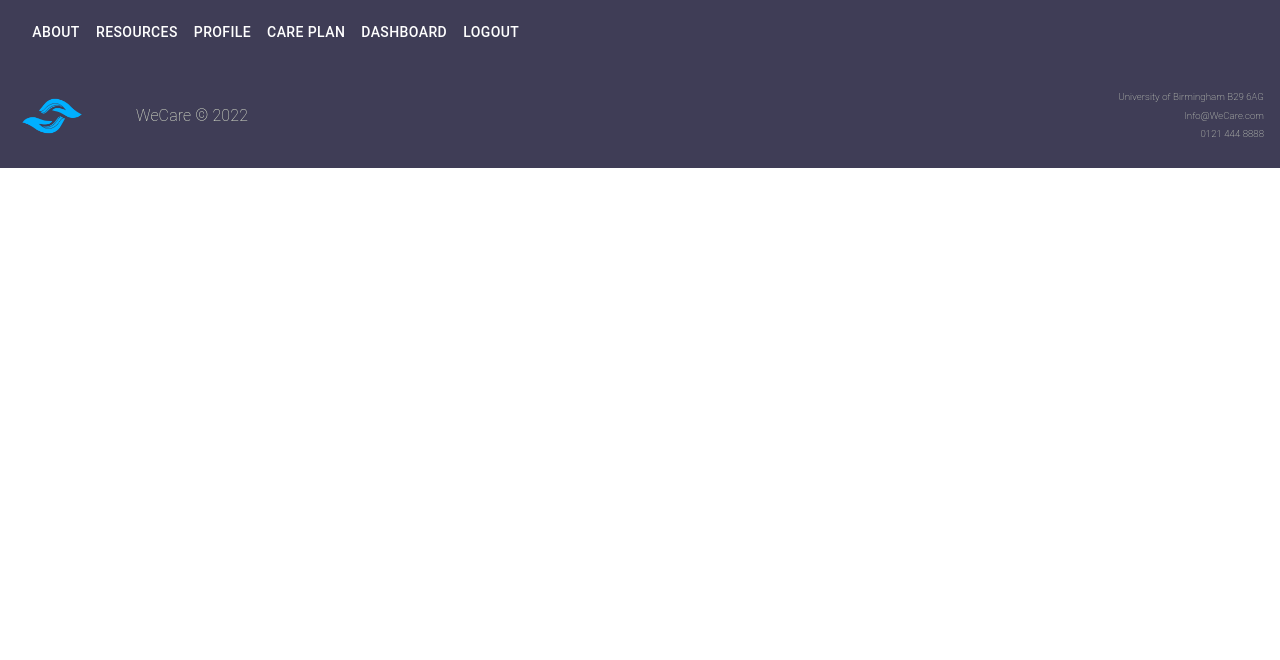
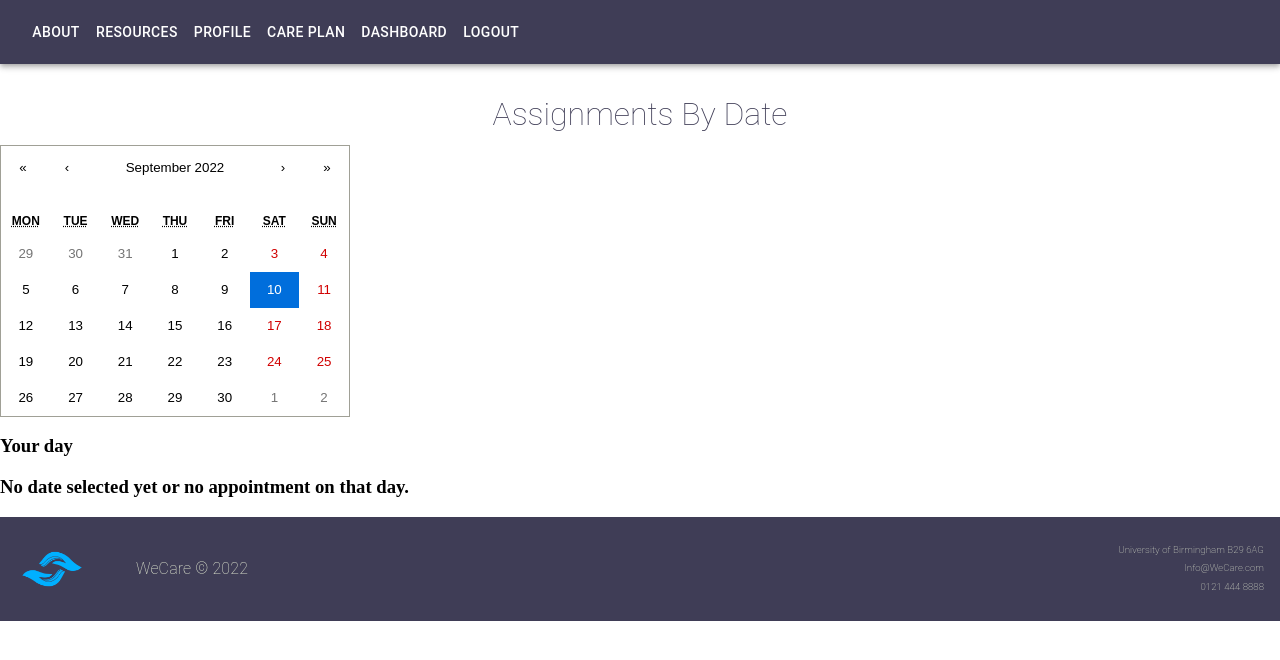
Before and after one commit to C-Sim/we-care-react, a React (Create React App) app: page /carer-assignments in a window 1280 px wide. Shown: the top 660 px of the page. Built offline with nearby package versions, Linux system fonts and the light colour scheme.

Commit message:
add carer assignements page

```diff
--- a/src/AppRoutes.js
+++ b/src/AppRoutes.js
@@ -8,6 +8,8 @@ import { PatientDashboardPage } from "./containers/PatientDashboardPage";
 import { SupervisorDashboardPage } from "./containers/SupervisorDashboardPage";
 import { AboutPage } from "./containers/AboutPage";
 import { AssignmentsPage } from "./containers/AssignmentsPage";
+import { CarerAssignmentsPage } from "./containers/CarerAssignmentsPage";
+
 import { CareOverviewPage } from "./containers/CareOverviewPage";
 import { CarePlanPage } from "./containers/CarePlanPage";
 import { CarerNotificationsPage } from "./containers/CarerNotificationsPage";
@@ -55,6 +57,8 @@ export const AppRoutes = () => {
         <Route path="/care-overview" element={<CareOverviewPage />} />
         <Route path="/care-plan" element={<CarePlanPage />} />
         <Route path="/assignments" element={<AssignmentsPage />} />
+        <Route path="/carer-assignments" element={<CarerAssignmentsPage />} />
+
         <Route path="/patients" element={<PatientsPage />} />
       </>
 
--- a/src/components/organisms/NotificationsTable.js
+++ b/src/components/organisms/NotificationsTable.js
@@ -259,7 +259,7 @@ const headCells = [
 ];
 
 function EnhancedTableHead(props) {
-  const { order, orderBy, rowCount, onRequestSort } = props;
+  const { order, orderBy, onRequestSort } = props;
 
   const createSortHandler = (property) => (event) => {
     onRequestSort(event, property);
@@ -321,8 +321,6 @@ export const NotificationsTable = () => {
       console.error(err);
     }
   };
-
-  //   useQuery hook - here or on page??
 
   const handleClickOpen = () => {
     // handleUpdateRead(notificationId);
@@ -426,7 +424,6 @@ export const NotificationsTable = () => {
       </Dialog>
 
       <Paper sx={{ width: "100%", mb: 2 }}>
-        {/* <EnhancedTableToolbar /> */}
         <TableContainer>
           <Table
             sx={{ minWidth: 750 }}
@@ -437,11 +434,8 @@ export const NotificationsTable = () => {
               order={order}
               orderBy={orderBy}
               onRequestSort={handleRequestSort}
-              rowCount={Notifications.length}
             />
             <TableBody>
-              {/* if you don't need to support IE11, you can replace the `stableSort` call with:
-                 Notifications.slice().sort(getComparator(order, orderBy)) */}
               {stableSort(Notifications, getComparator(order, orderBy))
                 .slice(page * rowsPerPage, page * rowsPerPage + rowsPerPage)
                 .map((row, index) => {
--- /dev/null
+++ b/src/containers/CarerAssignmentsPage.js
@@ -0,0 +1,29 @@
+// For carers to see their assignments by date
+
+import { useContext, useState } from "react";
+import { useMutation, useQuery } from "@apollo/client";
+
+import Box from "@mui/material/Box";
+import { CalendarSmall } from "../components/molecules/CalendarSmall";
+import { PageTitle } from "../components/atoms/PageTitle";
+
+import { AppContext } from "../context/AppProvider";
+import { RECEIVED_NOTIFICATIONS } from "../graphql/queries";
+
+export const CarerAssignmentsPage = () => {
+  const context = useContext(AppContext);
+  //   const userId = context.user.id;
+
+  const mailType = "received";
+
+  //   const { data, loading } = useQuery(, {
+  //     variables: {  },
+  //   });
+
+  return (
+    <Box>
+      <PageTitle title="Assignments By Date" />
+      <CalendarSmall />
+    </Box>
+  );
+};
```
